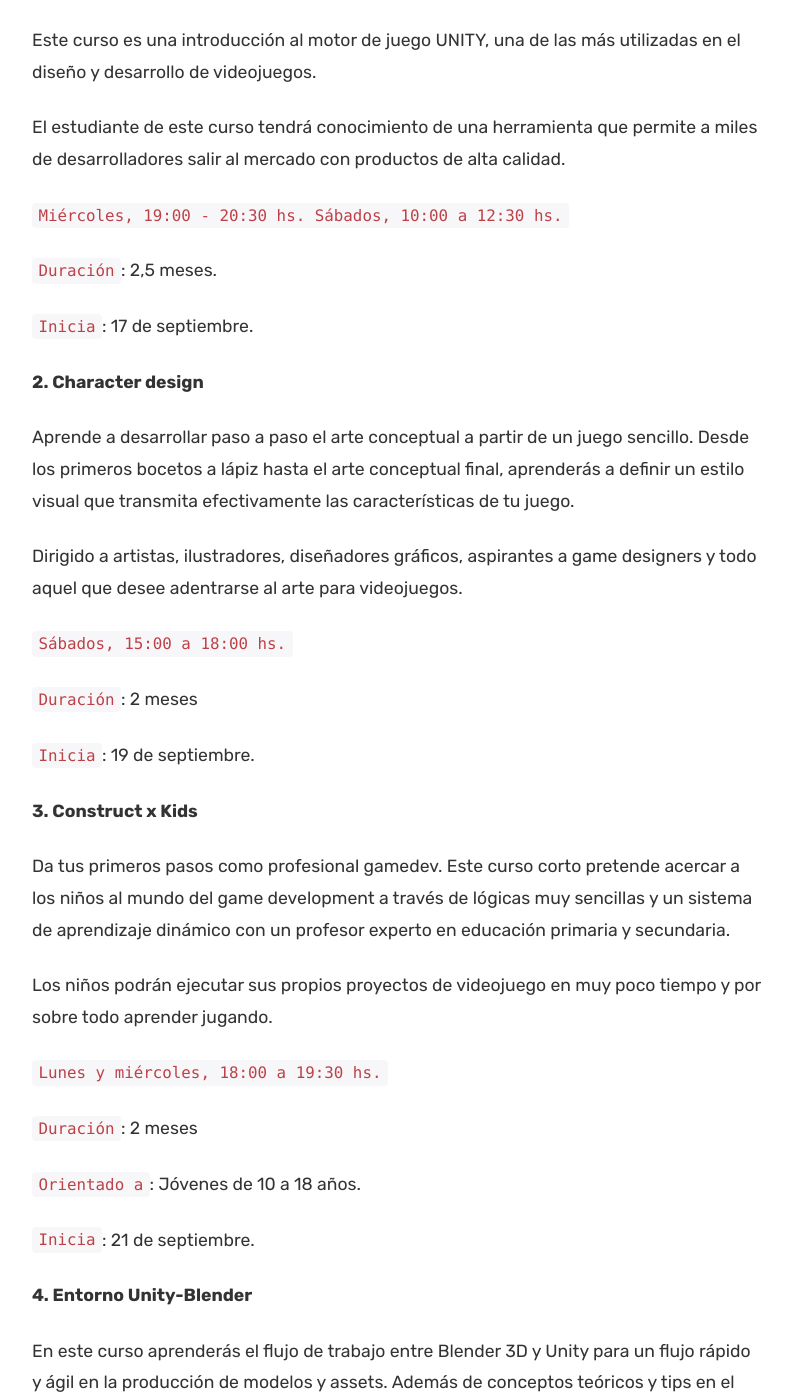
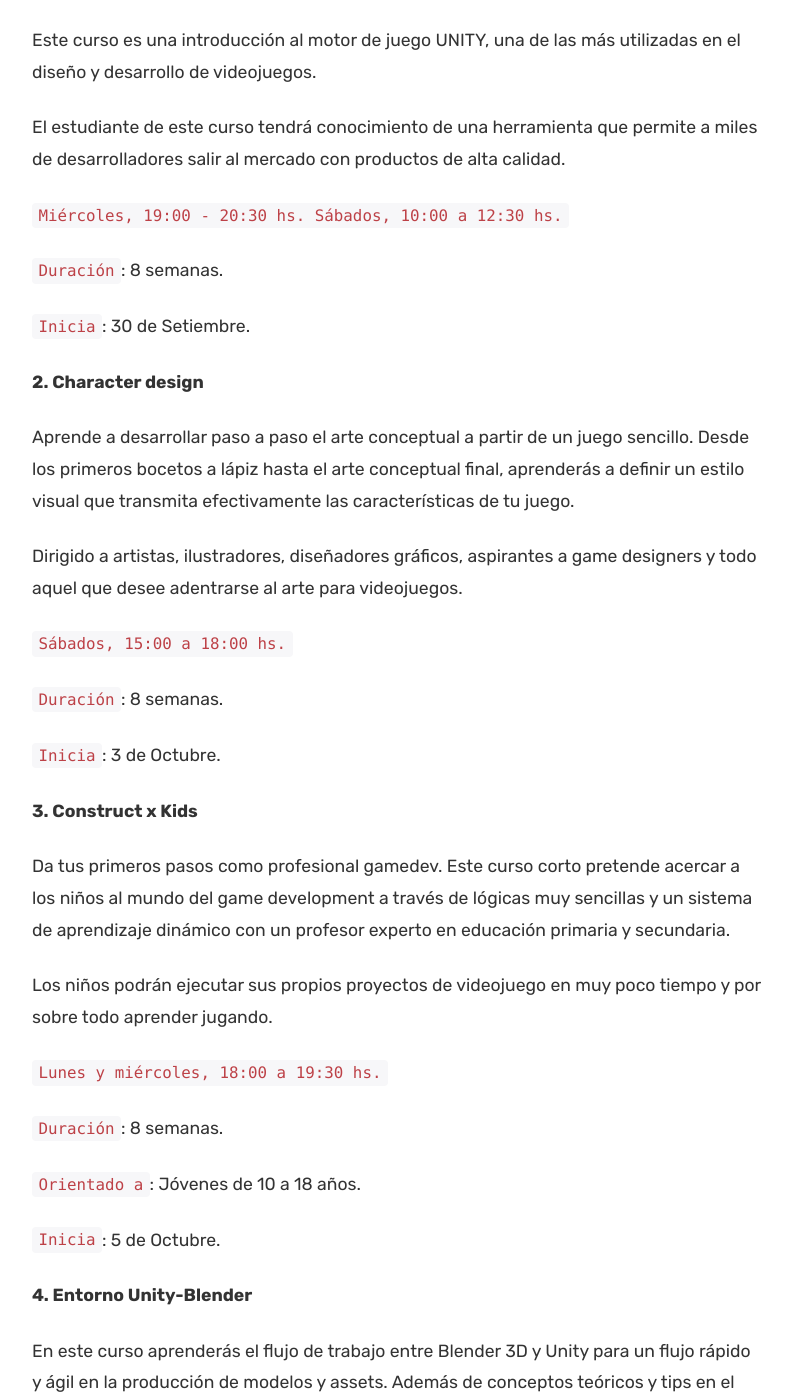
Before and after one commit to pescode/igdapy.github.io, a Jekyll site: the page built from _posts/2020-8-28-curso-gamedev-online.md, in a window 1280 px wide and 1400 px high, scrolled down 2371 px. Shown: the whole window, without its empty margins (433-1225 px from the left). Built offline with Jekyll 4.4.1, drawn with Linux system fonts in a browser that asks for light colours; comment, search, counter and statistics services are not loaded; some of the changed text lies outside the part shown.

Commit message:
Changed dates.

```diff
--- a/_posts/2020-8-28-curso-gamedev-online.md
+++ b/_posts/2020-8-28-curso-gamedev-online.md
@@ -36,9 +36,9 @@ El estudiante de este curso tendrá conocimiento de una herramienta que permite
 
 `Miércoles, 19:00 - 20:30 hs. Sábados, 10:00 a 12:30 hs.`
 
-`Duración`: 2,5 meses.
+`Duración`: 8 semanas.
 
-`Inicia`: 17 de septiembre.
+`Inicia`: 30 de Setiembre.
 
 **2. Character design**
 
@@ -48,9 +48,9 @@ Dirigido a artistas, ilustradores, diseñadores gráficos, aspirantes a game des
 
 `Sábados, 15:00 a 18:00 hs.`
 
-`Duración`: 2 meses
+`Duración`: 8 semanas.
 
-`Inicia`: 19 de septiembre.
+`Inicia`: 3 de Octubre.
 
 **3. Construct x Kids**
 
@@ -60,11 +60,11 @@ Los niños podrán ejecutar sus propios proyectos de videojuego en muy poco tiem
 
 `Lunes y miércoles, 18:00 a 19:30 hs.`
 
-`Duración`: 2 meses
+`Duración`: 8 semanas.
 
 `Orientado a`: Jóvenes de 10 a 18 años.
 
-`Inicia`: 21 de septiembre.
+`Inicia`: 5 de Octubre.
 
 **4. Entorno Unity-Blender**
 
@@ -74,9 +74,9 @@ Al final del curso el estudiante tendrá los conocimientos para optimizar sus ha
 
 `Lunes y viernes, 18:00 a 19:30 hs.`
 
-`Duración`: 2 meses
+`Duración`: 8 semanas.
 
-`Inicia`: 22 de septiembre
+`Inicia`: 5 de Octubre.
 
 **5. Gamedev para docentes**
 
@@ -88,9 +88,9 @@ Para ello se utilizará el programa Construct 3, por su accesibilidad y fácil a
 
 `Martes y jueves, 18:00 a 19:30 hs.`
 
-`Duración`: 2 meses
+`Duración`: 8 semanas.
 
-`Incia`: 22 de septiembre.
+`Incia`: 6 de Octubre.
 
 **6.Modelado 3D para videojuegos.**
 
@@ -100,9 +100,9 @@ Comprenderás los principios del modelado 3D. Aprenderás a desplegar UVs correc
 
 `Martes y jueves, 18:00 a 19:30 hs.`
 
-`Duración`: 2 meses
+`Duración`: 8 semenas.
 
-`Inicia`: 22 de septiembre.
+`Inicia`: 6 de Octubre.
 
 
 >Al final de los cursos el alumno/a obtendrá un certificado digital emitido por la Universidad Columbia.
```
